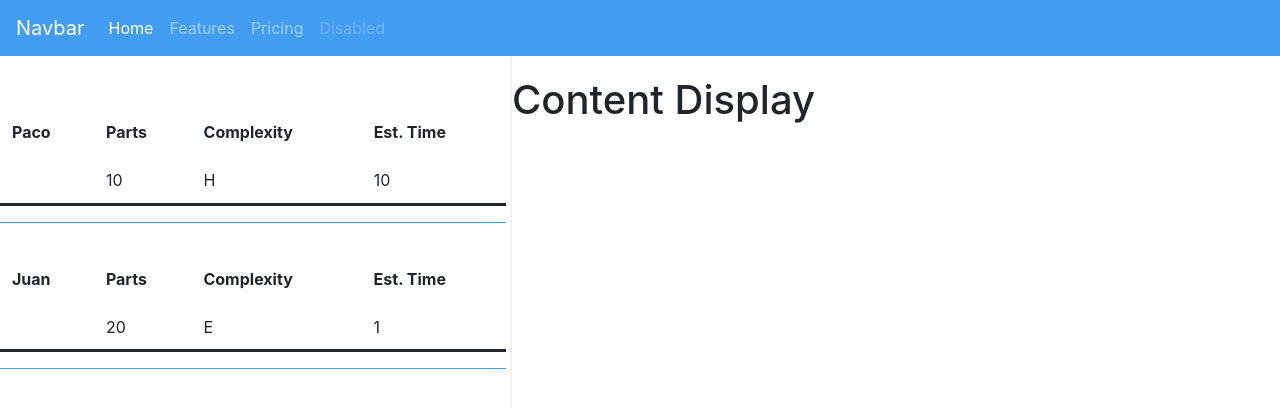
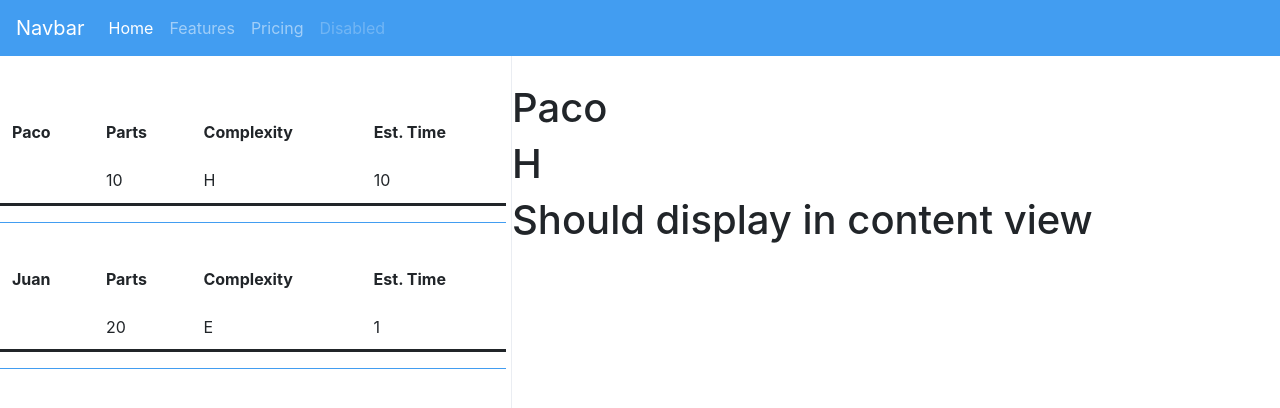
Before and after one commit to pacosw1/FinalProject-Finland, a React (Create React App) app: page / in a window 1280 px wide. Shown: the top 408 px of the page. Built offline with nearby package versions, Linux system fonts and the light colour scheme.

Commit message:
added props to component to test display functionality

```diff
--- a/src/ContentDisplay.jsx
+++ b/src/ContentDisplay.jsx
@@ -2,9 +2,13 @@ import React, { Component } from "react";
 
 class ContentDisplay extends Component {
   render() {
+    const curr = this.props.current;
     return (
       <div className="split right">
-        <h1>Content Display</h1>
+        <h1> </h1>
+        <h1>{curr.name}</h1>
+        <h1>{curr.complexity}</h1>
+        <h1>{curr.testDetail}</h1>
       </div>
     );
   }
```
